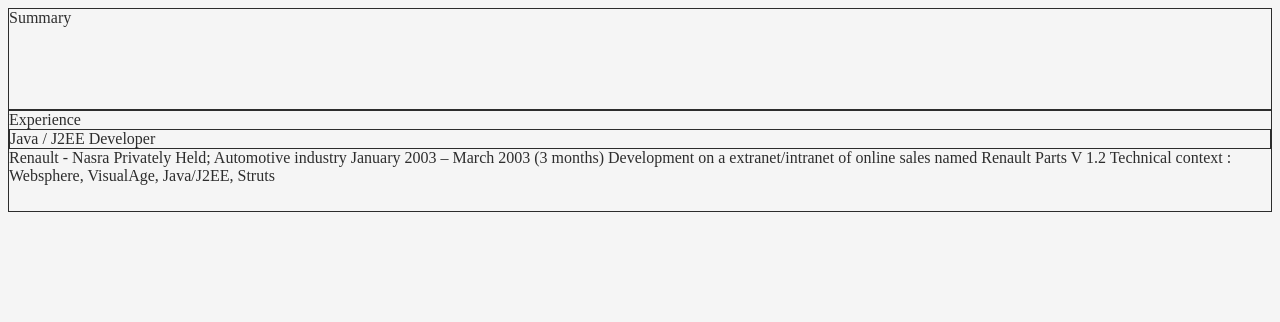
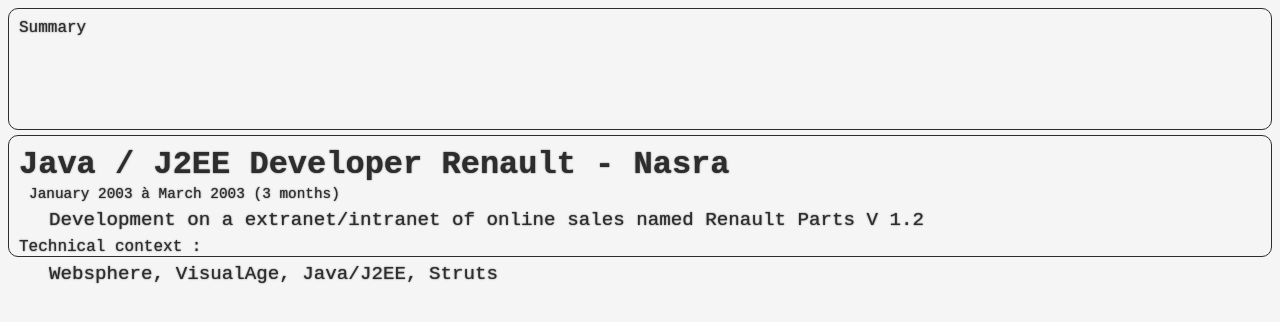
Before and after one commit to Fabszn/Html5CSS3, a plain HTML site: page cvfabszn.html in a window 1280 px wide. Drawn offline with Linux system fonts and the light colour scheme.

Commit message:
mise en place des classes dans le .css

```diff
--- a/cvfabszn.html
+++ b/cvfabszn.html
@@ -13,20 +13,48 @@
 
 <body>
 <div id="summary">Summary</div>
-<div id="experience">Experience
+<div id="experience">
 <article>
-	Java / J2EE Developer
+
+
+
+
+
+
+
+
+
+
+
+
+
+
+
+
+
+
+
+
+
+
+
+
+
+
+
+
+
+
+<span class="missionTitle">Java / J2EE Developer Renault - Nasra</span>
+
+<span class="missionPeriode">January 2003 &agrave; March 2003 (3 months)</span>
+
+<span class="missionDesc">Development on a extranet/intranet of online sales named Renault Parts V 1.2</span>
+
+<span >Technical context : </span>
+
+<span class="missionDesc">Websphere, VisualAge, Java/J2EE, Struts</span>
 </article>
-Renault - Nasra
-Privately Held; Automotive industry
-January 2003 – March 2003 (3 months)
-
-Development on a extranet/intranet of online sales named Renault Parts V 1.2
-
-Technical context :
-
-Websphere, VisualAge, Java/J2EE, Struts
-
 
 </div>
 
--- a/styles.css
+++ b/styles.css
@@ -1,27 +1,67 @@
 body{
 	color: #2d2d2d;
 	background-color: #f5f5f5;
+	font-family: "Courier New", serif;
+	position:float;
 }
 
 div.effect{
 	color: #2d2d2d;
 	text-shadow: 0px 0px 0px #2d2d2d;
+	background-color:#e5e5e5;
+
+
+
+
 
 }
 
-article{
-	border : 1px solid #2d2d2d;
+span{
+display:block;
 }
 
 div{
 
 	height: 100%;
  	border: 1px solid #2d2d2d;
+ 	padding:10px;
+ 	margin-top:5px;
+ 	border-radius: 10px;s
+	color: transparent;
+	height: 100px;
+	text-shadow: 0px 0px 1.5px #2d2d2d;
+
 }
 
-div {
-	color: transparent;
-	height: 100px;
-	text-shadow: 0px 0px 0.5px #2d2d2d;
+
+.cvBlocTitle{
+}
+
+.missionTitle{
+
+font-size: 2em;
+font-weight:bold;
+
+
 
 }
+
+.missionPeriode{
+font-size: 0.9em;
+margin: 3px 0px 3px 10px;
+
+
+}
+
+.missionDesc{
+font-size: 1.2em;
+margin: 7px 0px 7px 30px;
+
+
+}
+
+
+
+
+.summary{
+}
```
